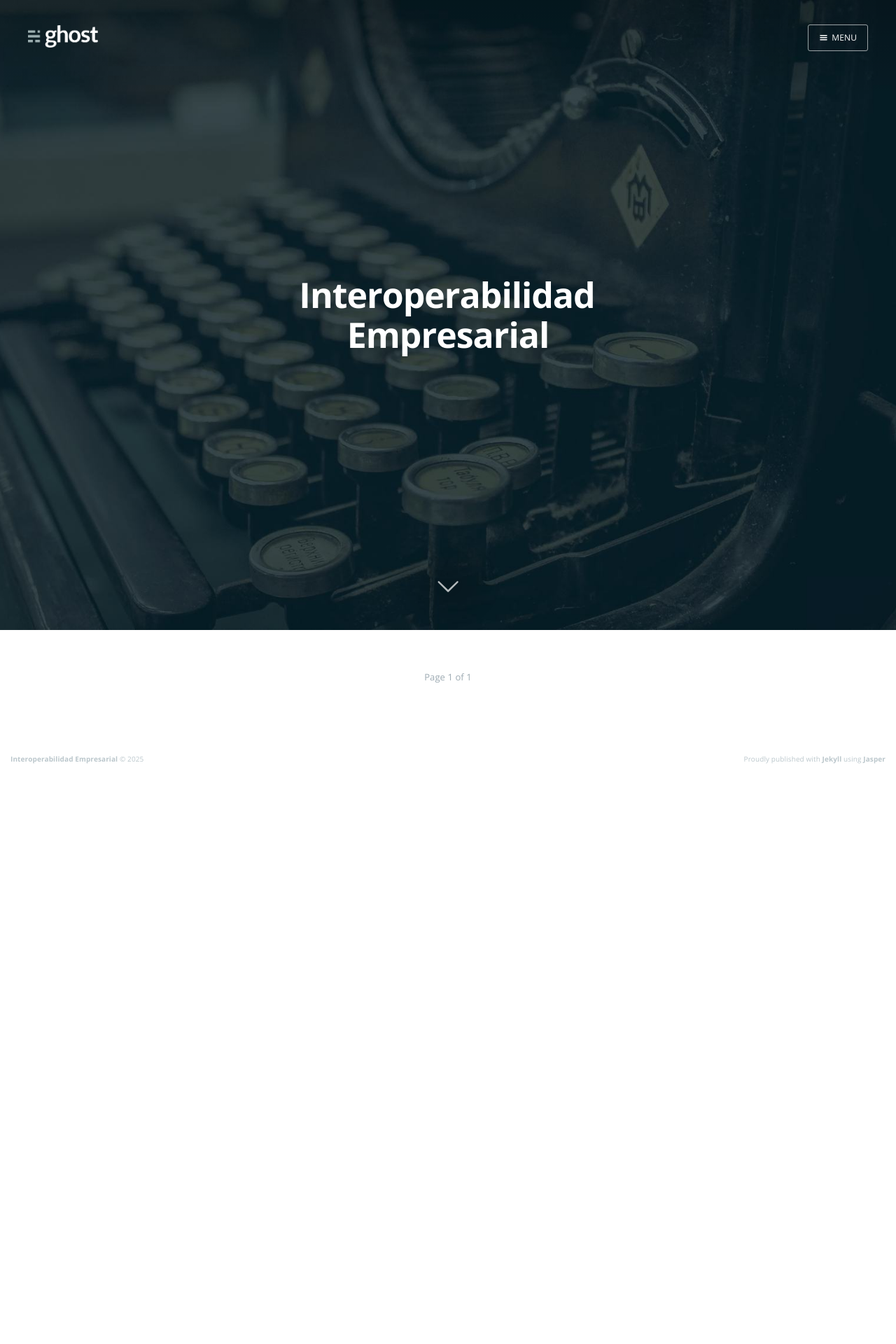
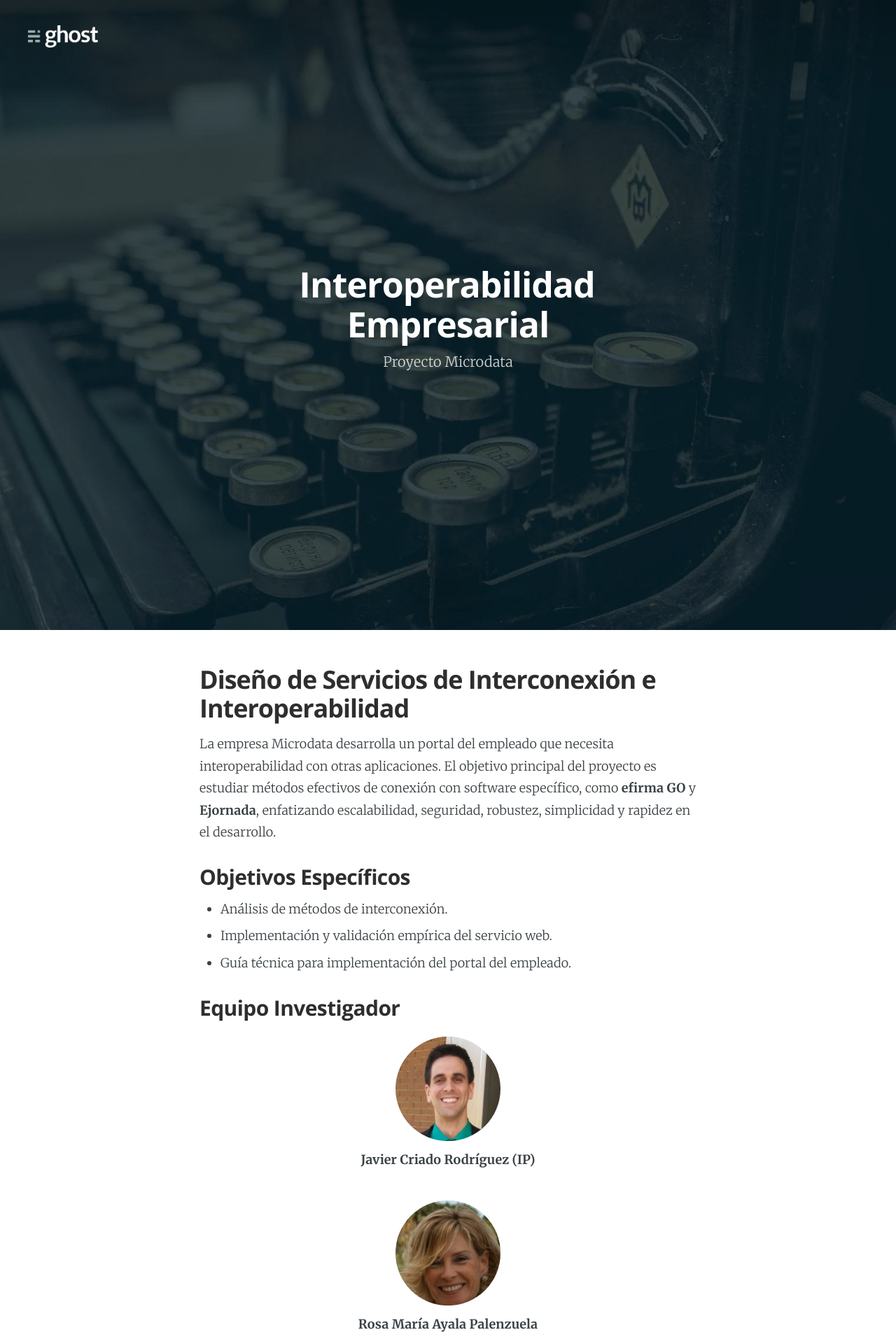
Before and after one commit to AlboradaIT/ualtransfiere, a Jekyll site: the page index.html, which Jekyll copies as it is, in a window 1280 px wide. Shown: the top 1920 px of the page at 70% size. Built offline with Jekyll 4.4.1, drawn with Linux system fonts in a browser that asks for light colours; nearby versions of some CDN libraries; the list of posts is cut into pages by our own code; before the commit the page ends 1103 px from its top, so only the background shows below that; some of the changed text lies outside the part shown.

Commit message:
main: edit index

```diff
--- a/index.html
+++ b/index.html
@@ -1,37 +1,99 @@
----
-layout: default
-title: Finding The Way Home
-cover: 'assets/images/cover1.jpg'
-class: 'home-template'
-navigation: True
-logo: 'assets/images/ghost.png'
-current: home
----
-<!-- < default -->
-<!-- The tag above means - insert everything in this file into the [body] of the default.hbs template -->
+<!DOCTYPE html>
+<html>
+<head>
+    <!-- Document Settings -->
+    <meta charset="utf-8" />
+    <meta http-equiv="X-UA-Compatible" content="IE=edge" />
 
-<!-- The big featured header  -->
-<header class="main-header {% if page.cover %}"
-        style="background-image: url({{ site.baseurl }}{{ page.cover }}) {% else %}no-cover{% endif %}">
+    <!-- Page Meta -->
+    <title>Interoperabilidad Empresarial - Proyecto Microdata</title>
+    <meta name="description" content="Diseño de Servicios de Interconexión e Interoperabilidad para la comunicación de desarrollos Software empresariales" />
+
+    <!-- Mobile Meta -->
+    <meta name="HandheldFriendly" content="True" />
+    <meta name="viewport" content="width=device-width, initial-scale=1.0" />
+
+    <!-- Styles'n'Scripts -->
+    <link rel="stylesheet" type="text/css" href="/ualtransfiere/assets/css/screen.css" />
+    <link rel="stylesheet" type="text/css" href="//fonts.googleapis.com/css?family=Merriweather:300,700,700italic,300italic|Open+Sans:700,400" />
+
+    <style>
+        .team-member { text-align: center; margin-bottom: 20px; }
+        .team-member img { border-radius: 50%; width: 150px; height: 150px; object-fit: cover; }
+    </style>
+</head>
+<body class="home-template nav-closed">
+
+<div class="site-wrapper">
+
+    <header class="main-header" style="background-image: url(/ualtransfiere/assets/images/cover1.jpg)">
         <nav class="main-nav overlay clearfix">
-        {% if page.logo %}<a class="blog-logo" href="{{ site.baseurl }}"><img src="{{ site.baseurl }}{{ page.logo }}" alt="Blog Logo" /></a>{% endif %}
-        {% if page.navigation %}
-            <a class="menu-button icon-menu" href="#"><span class="word">Menu</span></a>
-        {% endif %}
+            <a class="blog-logo" href="/ualtransfiere/"><img src="/ualtransfiere/assets/images/ghost.png" alt="Blog Logo" /></a>
+            <!-- <a class="menu-button icon-menu" href="#"><span class="word">Menu</span></a> -->
+            <ul class="nav">
+                <li><a href="#equipo">Equipo</a></li>
+                <li><a href="#contenido">Contenido</a></li>
+            </ul>
         </nav>
         <div class="vertical">
             <div class="main-header-content inner">
-            <h1 class="page-title">{{ site.name }}</h1>
-            <h2 class="page-description">{{ site.description }}</h2>
+                <h1 class="page-title">Interoperabilidad Empresarial</h1>
+                <h2 class="page-description">Proyecto Microdata</h2>
             </div>
         </div>
-    <a class="scroll-down icon-arrow-left" href="#content" data-offset="-45"><span class="hidden">Scroll Down</span></a>
     </header>
 
-<!-- The main content area on the homepage -->
     <main id="content" class="content" role="main">
 
-    <!-- The tag below includes the post loop - partials/loop.hbs -->
-    {% include loop.html %}
+        <article class="post">
+            <section class="post-content" id="contenido">
+                <h2>Diseño de Servicios de Interconexión e Interoperabilidad</h2>
+                <p>La empresa Microdata desarrolla un portal del empleado que necesita interoperabilidad con otras aplicaciones. El objetivo principal del proyecto es estudiar métodos efectivos de conexión con software específico, como <strong>efirma GO</strong> y <strong>Ejornada</strong>, enfatizando escalabilidad, seguridad, robustez, simplicidad y rapidez en el desarrollo.</p>
+
+                <h3>Objetivos Específicos</h3>
+                <ul>
+                    <li>Análisis de métodos de interconexión.</li>
+                    <li>Implementación y validación empírica del servicio web.</li>
+                    <li>Guía técnica para implementación del portal del empleado.</li>
+                </ul>
+
+                <h3 id="equipo">Equipo Investigador</h3>
+                <div class="team-member">
+                    <img src="/ualtransfiere/assets/images/members/javier.jpg" alt="Javier Criado Rodríguez">
+                    <p><strong>Javier Criado Rodríguez (IP)</strong></p>
+                </div>
+                <div class="team-member">
+                    <img src="/ualtransfiere/assets/images/members/rosa.jpg" alt="Rosa María Ayala Palenzuela">
+                    <p><strong>Rosa María Ayala Palenzuela</strong></p>
+                </div>
+                <div class="team-member">
+                    <img src="/ualtransfiere/assets/images/members/luis.jpg" alt="Luis Fernando Iribarne Martínez">
+                    <p><strong>Luis Fernando Iribarne Martínez</strong></p>
+                </div>
+                <div class="team-member">
+                    <img src="/ualtransfiere/assets/images/members/antonio-jesus.png" alt="Antonio Jesús Fernández García">
+                    <p><strong>Antonio Jesús Fernández García</strong></p>
+                </div>
+                <div class="team-member">
+                    <img src="/ualtransfiere/assets/images/members/antonio-corral.jpg" alt="Antonio Leopoldo Corral Liria">
+                    <p><strong>Antonio Leopoldo Corral Liria</strong></p>
+                </div>
+
+            </section>
+        </article>
 
     </main>
+
+    <footer class="site-footer clearfix">
+        <section class="copyright"><a href="/ualtransfiere/">Interoperabilidad Empresarial</a> &copy; 2025</section>
+        <section class="poweredby">Publicado con <a href="https://jekyllrb.com/">Jekyll</a></section>
+    </footer>
+
+</div>
+
+<script src="//code.jquery.com/jquery-1.12.0.min.js"></script>
+<script type="text/javascript" src="/ualtransfiere/assets/js/jquery.fitvids.js"></script>
+<script type="text/javascript" src="/ualtransfiere/assets/js/index.js"></script>
+
+</body>
+</html>
```
Lines whose indentation alone changed are shown as unchanged.
